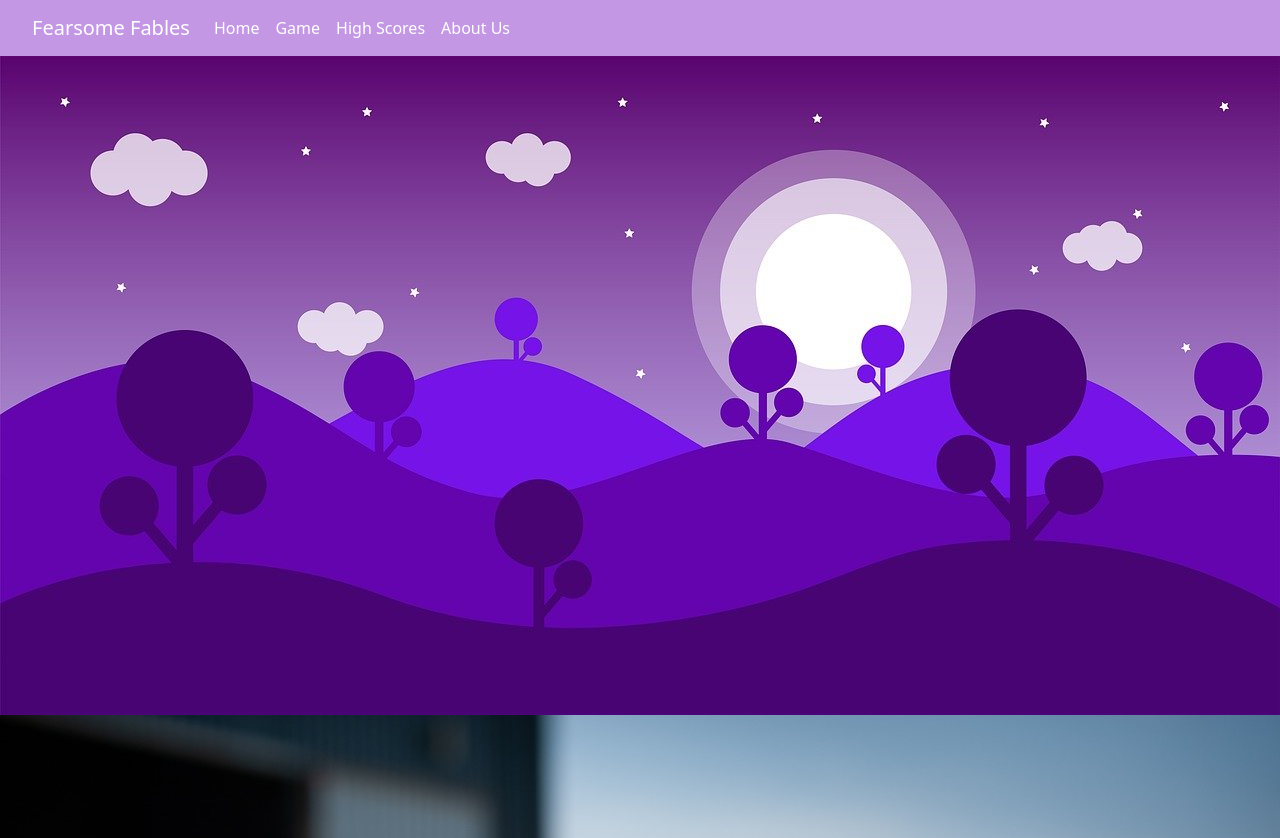
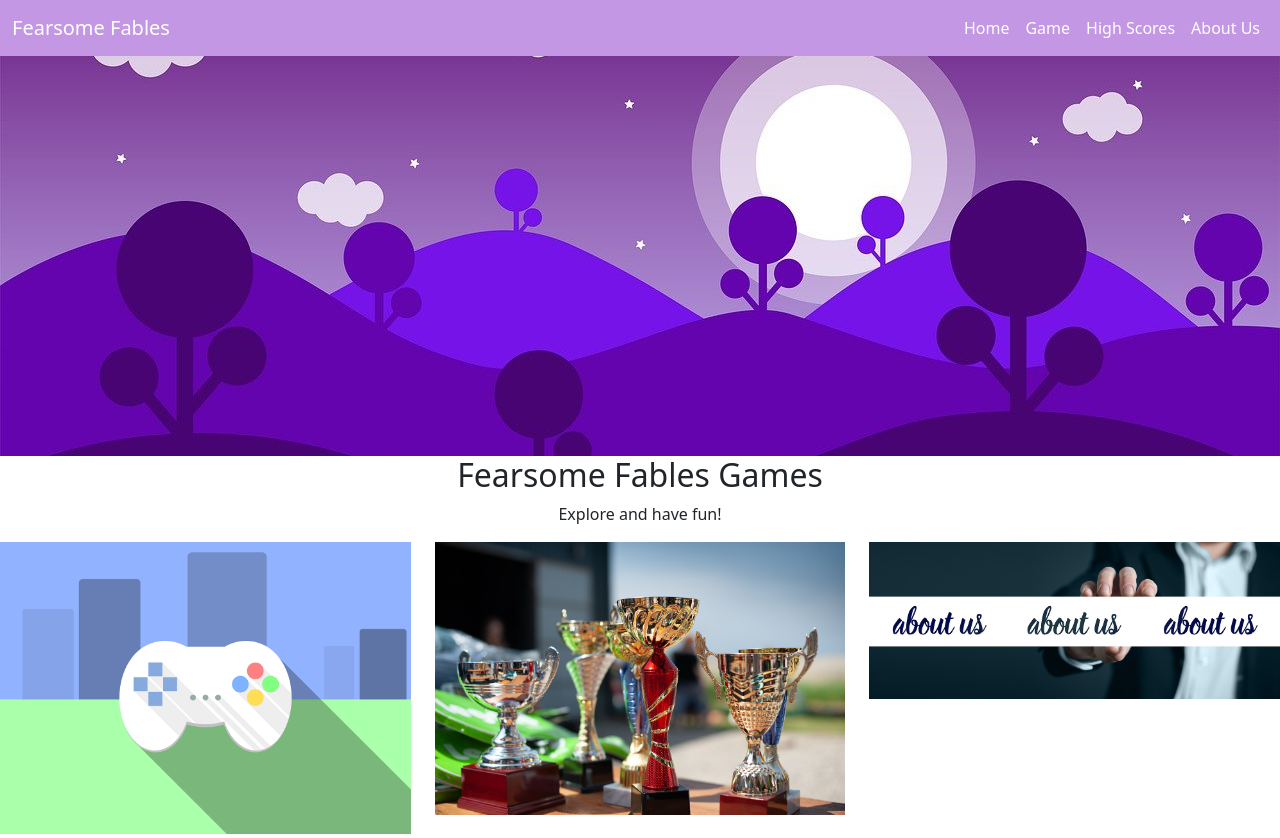
Before and after one commit to Arahndir27/Fearsome-Fables, a plain HTML site: page index.html in a window 1280 px wide. Shown: the top 838 px of the page. Drawn offline with nearby package versions, Linux system fonts and the light colour scheme.

Commit message:
i broke it but I'm not sure when...

```diff
--- a/css/styles.css
+++ b/css/styles.css
@@ -1,5 +1,5 @@
 body {
-    margin: 0;
+    margin: 0!important;
     padding: 0;
     box-sizing: border-box;
 }
@@ -20,11 +20,26 @@ body {
     font-weight: bold;
 }
 
-.navbar-brand {
-    padding-left: 1em;
-}
 
 .img {
     width: 100%;
     display: block;
 }
+
+
+
+.page-title {
+    text-align: center;
+}
+
+@media (min-width: 48em) {
+    .main-photo img {
+        width: 100%;
+        max-height: 400px;
+        object-fit: cover;
+    }
+    .navbar-nav {
+        margin-left: auto!important;
+        margin-right: 0!important;
+    }
+}
--- a/index.html
+++ b/index.html
@@ -35,15 +35,25 @@
           </nav>
     </header>
 
-    <div class="main-page">
-        <div class="main-page-item">
-            <img src="/images/purpleGameBG.jpg"/>
+    <div class="main-photo">
+        <img src="/images/purpleGameBG.jpg" class="img-fluid"/>
+    </div>
+
+
+    <div class="page-title">
+        <h2>Fearsome Fables Games</h2>
+        <p>Explore and have fun!</p>
+    </div>
+
+    <div class="main-page row">
+        <div class="main-page-item col-md col-lg">
+            <img src="images/gameControllerWithBG.png" class="img-fluid"/>
         </div>
-        <div class="main-page-item">
-            <img src="/images/trophies.jpg"/>
+        <div class="main-page-item col-md col-lg">
+            <img src="/images/trophies.jpg" class="img-fluid"/>
         </div>
-        <div class="main-page-item">
-            <img src="/images/aboutUs.jpg"/>
+        <div class="main-page-item col-md col-lg">
+            <img src="/images/aboutUs.jpg" class="img-fluid"/>
         </div>
     </div>
 
```
